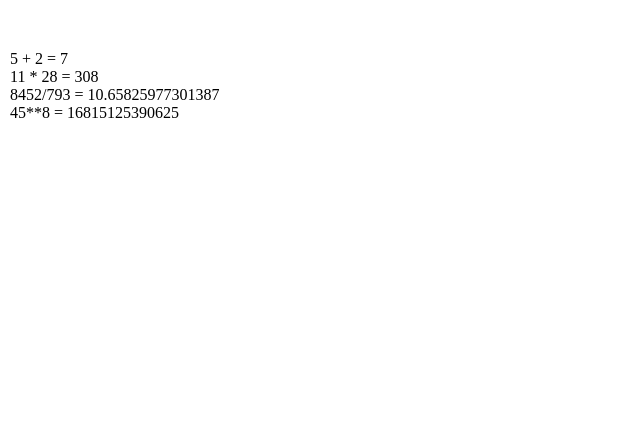
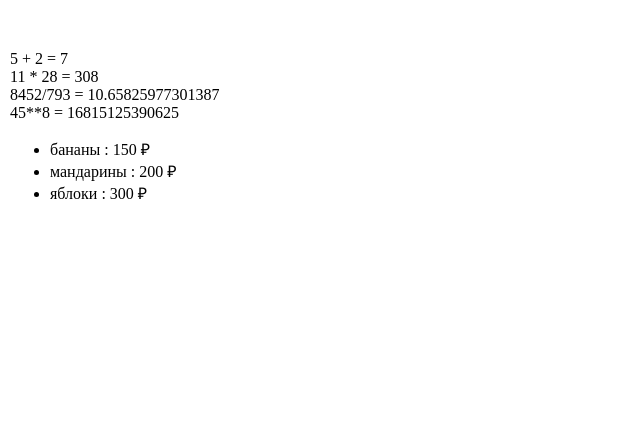
Before and after one commit to luvvundu/web-programming-labs-2, a Flask app: page /lab2/example in a window 1280 px wide. Shown: the part 58-502 px from the top of the page, without its empty margins (0-640 px from the left). Run offline with Flask 3, Linux system fonts and the light colour scheme.

Commit message:
Цикл в шаблоне

```diff
--- a/app.py
+++ b/app.py
@@ -173,4 +173,13 @@ def example():
     group = 'ФБИ-13'
     number_lab = 'Лабораторная работа 2'
     number_kurs = '3 курс'
-    return render_template('example.html', number_lab = number_lab)
+    fruits = [
+        {'name' : 'бананы', 'price' : 150},
+        {'name' : 'мандарины', 'price' : 200},
+        {'name' : 'яблоки', 'price' : 300},
+        ]
+    return render_template('example.html',
+                            number_lab = number_lab,
+                              name=name, group = group,
+                              number_kurs = number_kurs,
+                              fruits = fruits)
--- a/templates/example.html
+++ b/templates/example.html
@@ -24,6 +24,11 @@
        11 * 28 = {{ 11 * 28 }}<br>
        8452/793 = {{ 8452 / 793 }}<br>
        45**8 = {{ 45 ** 8 }}<br>
+       <ul>
+            {% for f in fruits %}
+            <li>{{ f.name }} : {{ f.price }} &#x20bd; </li>
+            {% endfor %}
+       </ul>
     </main>
 
     <footer>
```
